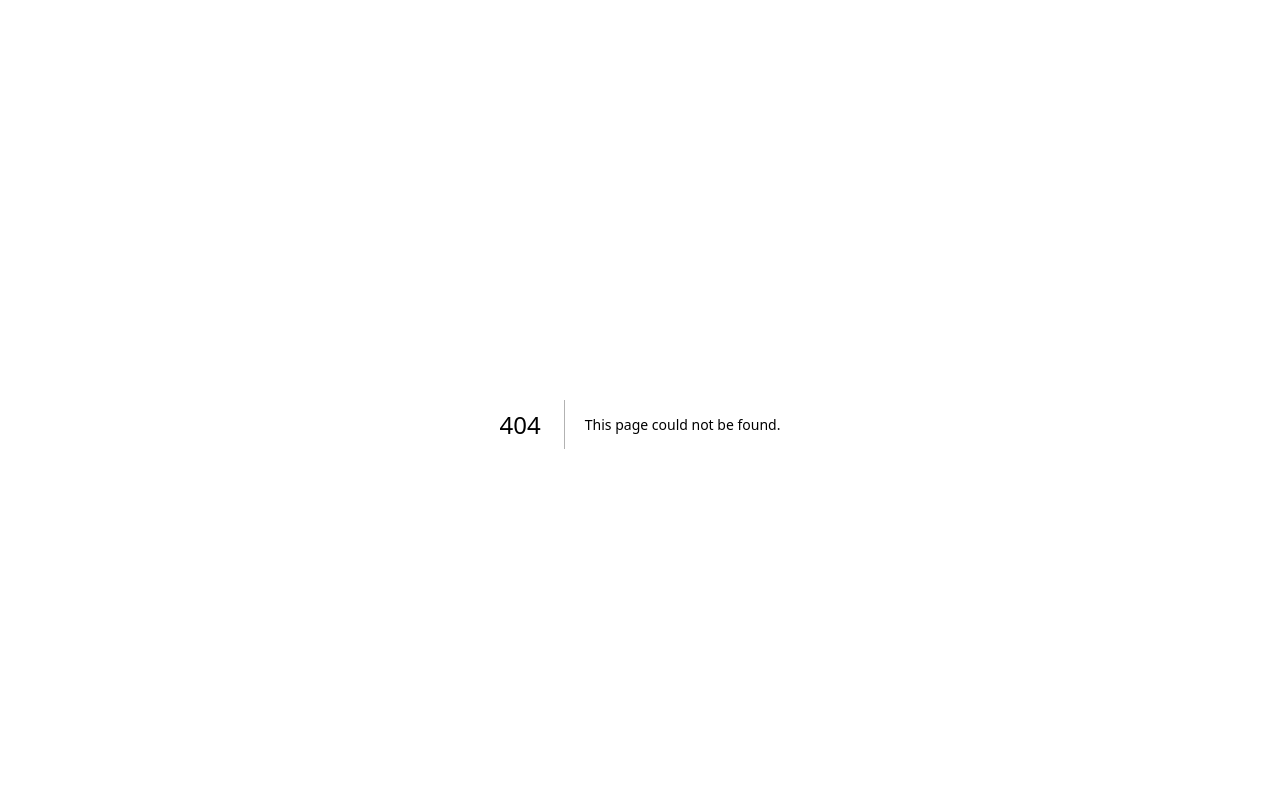
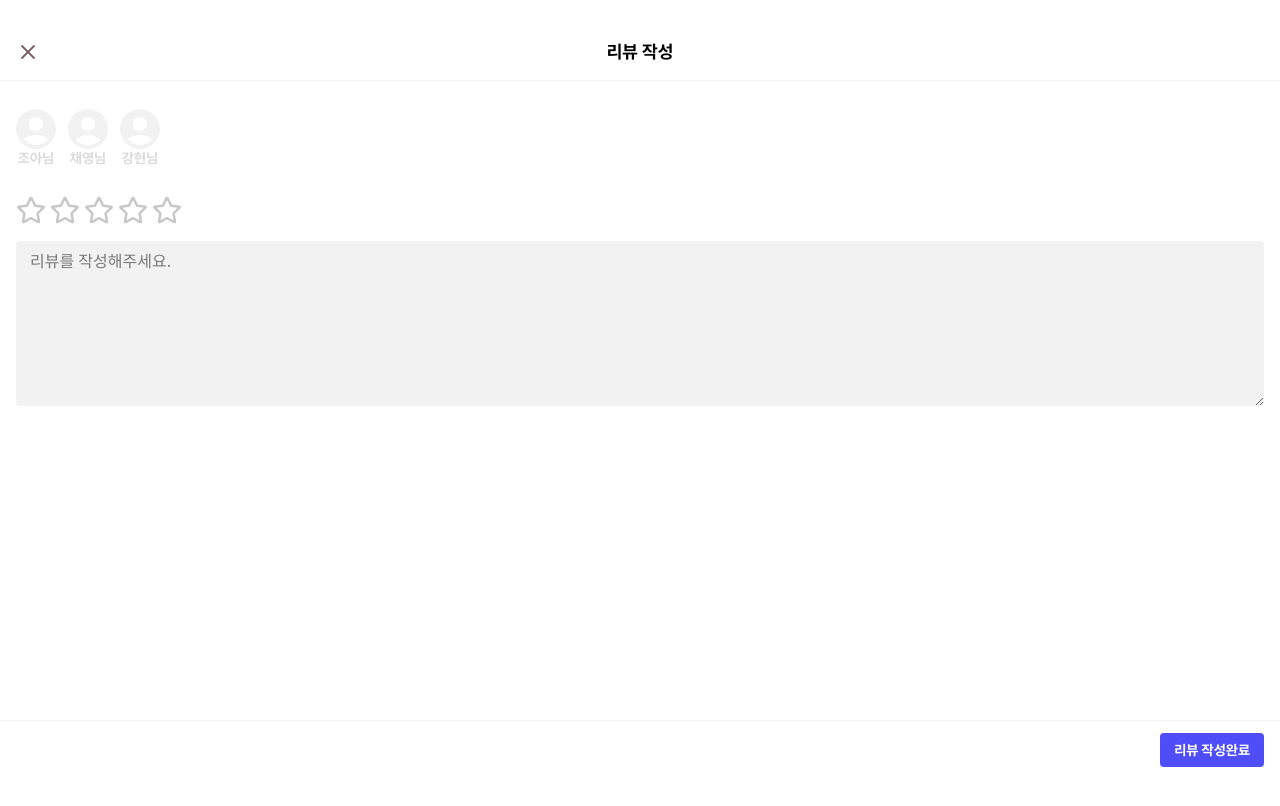
Before and after one commit to Splitty-Dev/Splitty-Client, a Next.js app: page /review in a window 1280 px wide. Before the commit this address had no page. Shown: the top 806 px of the page. Built offline with nearby package versions, Linux system fonts and the light colour scheme.

Commit message:
feat : implement review-page ui (#14)

```diff
--- a/package.json
+++ b/package.json
@@ -15,6 +15,7 @@
     "next-pwa": "^5.6.0",
     "react": "19.1.0",
     "react-dom": "19.1.0",
+    "react-icons": "^5.5.0",
     "react-textarea-autosize": "^8.5.9",
     "tailwind-scrollbar-hide": "^4.0.0"
   },
--- /dev/null
+++ b/src/app/review/_component_/rating-star.tsx
@@ -0,0 +1,42 @@
+"use client";
+import { useState } from "react";
+import { FaStar, FaStarHalfAlt, FaRegStar } from "react-icons/fa";
+
+export default function RatingStar() {
+  const [rating, setRating] = useState(0);
+
+  const handleClick = (value: number) => {
+    setRating(value);
+  };
+
+  return (
+    <div className="flex gap-[4px] px-4">
+      {Array.from({ length: 5 }).map((_, i) => {
+        const starValue = i + 1;
+        const halfValue = i + 0.5;
+
+        return (
+          <div key={i} className="relative cursor-pointer">
+            <div
+              className="absolute left-0 w-1/2 h-full"
+              onClick={() => handleClick(halfValue)}
+            />
+
+            <div
+              className="absolute right-0 w-1/2 h-full"
+              onClick={() => handleClick(starValue)}
+            />
+            {/* 별 표시 */}
+            {rating >= starValue ? (
+              <FaStar className="text-[#4f4df8] text-[30px]" />
+            ) : rating >= halfValue ? (
+              <FaStarHalfAlt className="text-[#4f4df8] text-[30px]" />
+            ) : (
+              <FaRegStar className="text-[#C8C8C8] text-[30px]" />
+            )}
+          </div>
+        );
+      })}
+    </div>
+  );
+}
--- /dev/null
+++ b/src/app/review/page.tsx
@@ -0,0 +1,46 @@
+"use client";
+import TextareaAutosize from "react-textarea-autosize";
+import CloseButton from "@/components/close-button";
+import samplePrf from "@/assets/icons/samplePrf.svg";
+import Image from "next/image";
+import RatingStar from "./_component_/rating-star";
+
+const users = ["조아", "채영", "강현"];
+
+export default function ReviewPage() {
+  return (
+    <div>
+      <div className="relative flex flex-col gap-4">
+        <div className="flex justify-center items-center py-[14px] border-b border-[#F2F2F2] relative">
+          <div className="absolute left-4">
+            <CloseButton />
+          </div>
+          <h2 className="typo-b18">리뷰 작성</h2>
+        </div>
+        <div className="flex py-3 gap-3 px-4">
+          {users.map((u, idx) => (
+            <div
+              key={idx}
+              className="flex flex-col items-center text-[#DADADA]"
+            >
+              <Image src={samplePrf} alt={u} width={40} height={40} />
+              <h4 className="typo-b14">{u}님</h4>
+            </div>
+          ))}
+        </div>
+        <RatingStar />
+        <div className="px-4">
+          <TextareaAutosize
+            className="bg-[#F2F2F2] min-h-[165px] w-full px-[14px] py-2 focus:outline-none rounded-[4px]"
+            placeholder="리뷰를 작성해주세요."
+          />
+        </div>
+      </div>
+      <div className="fixed bottom-0 bg-white flex  w-full typo-r12 items-center align-center px-4 pb-[29px] py-2 border-t border-[#F2F2F2] h-[80px] justify-end">
+        <button className="typo-b14 px-[14px] py-2 bg-[#4F4DF8] text-[white] rounded-[4px]">
+          리뷰 작성완료
+        </button>
+      </div>
+    </div>
+  );
+}
```
Also changed, not shown: 1 other file (tests, documents, lock files or other folders).
